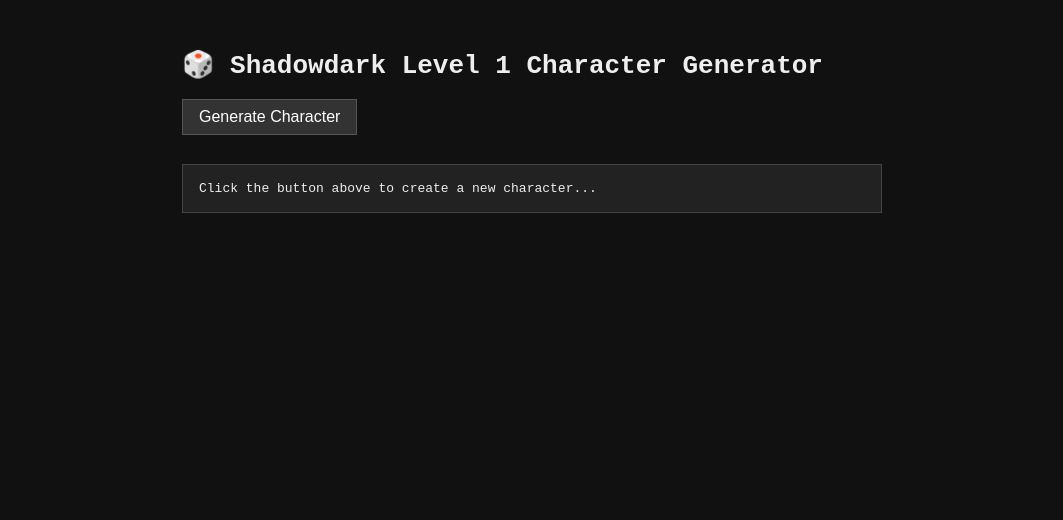
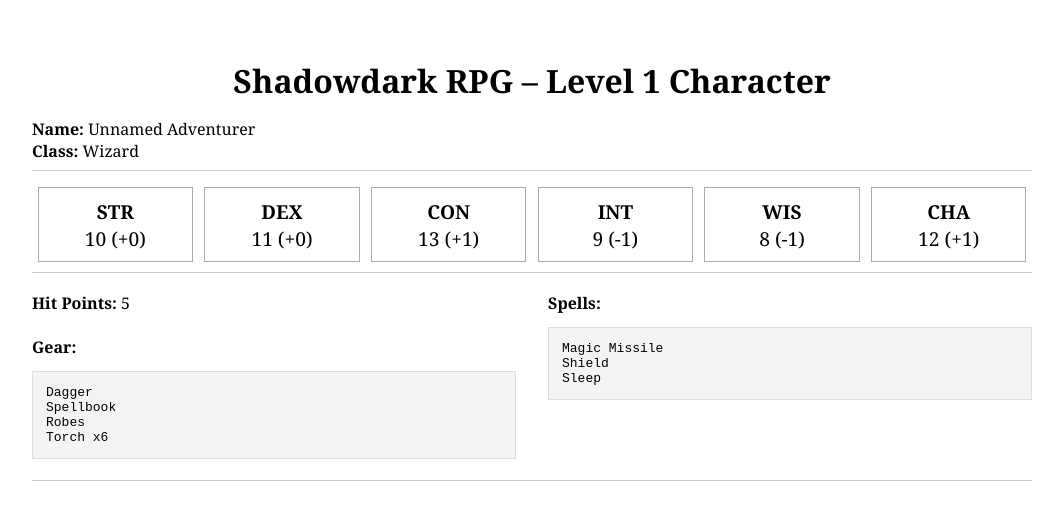
Before and after one commit to ebabel-eu/shadowdark-character, a plain HTML site: page index.html in a window 1280 px wide. Shown: the whole page, without its empty margins (108-1171 px from the left). Drawn offline with Linux system fonts and the light colour scheme.

Commit message:
Update index.html for printing

```diff
--- a/index.html
+++ b/index.html
@@ -2,46 +2,99 @@
 <html lang="en">
 <head>
   <meta charset="UTF-8">
-  <title>Shadowdark Character Generator</title>
+  <title>Shadowdark Character Sheet</title>
   <style>
+    @media print {
+      @page {
+        size: A4 landscape;
+        margin: 1cm;
+      }
+    }
+
     body {
-      font-family: monospace;
-      background-color: #111;
-      color: #eee;
-      padding: 2rem;
-      max-width: 700px;
+      font-family: Georgia, serif;
+      background: white;
+      color: black;
+      padding: 1cm;
+      max-width: 1000px;
       margin: auto;
     }
-    button {
-      background: #333;
-      color: #fff;
-      border: 1px solid #555;
-      padding: 0.5rem 1rem;
-      font-size: 1rem;
-      cursor: pointer;
-      margin-bottom: 1rem;
+
+    h1 {
+      text-align: center;
+      margin-bottom: 0.5em;
     }
+
+    .section {
+      margin-bottom: 1em;
+      border-bottom: 1px solid #ccc;
+      padding-bottom: 0.5em;
+    }
+
+    .stats {
+      display: flex;
+      justify-content: space-between;
+      font-size: 1.2em;
+    }
+
+    .stat {
+      flex: 1;
+      text-align: center;
+      border: 1px solid #aaa;
+      margin: 0 0.3em;
+      padding: 0.5em;
+    }
+
     pre {
-      background: #222;
-      padding: 1rem;
-      border: 1px solid #444;
-      overflow-x: auto;
+      font-size: 1em;
+      white-space: pre-wrap;
+      background: #f4f4f4;
+      padding: 1em;
+      border: 1px solid #ddd;
+    }
+
+    .grid-2 {
+      display: flex;
+      gap: 2em;
+    }
+
+    .half {
+      flex: 1;
     }
   </style>
 </head>
 <body>
-  <h1>🎲 Shadowdark Level 1 Character Generator</h1>
-  <button onclick="generateAndDisplay()">Generate Character</button>
-  <pre id="output">Click the button above to create a new character...</pre>
+  <h1>Shadowdark RPG – Level 1 Character</h1>
+
+  <div class="section">
+    <strong>Name:</strong> <span id="charName">—</span><br>
+    <strong>Class:</strong> <span id="charClass">—</span>
+  </div>
+
+  <div class="section stats" id="statsSection"></div>
+
+  <div class="section grid-2">
+    <div class="half">
+      <strong>Hit Points:</strong> <span id="hp">—</span><br><br>
+      <strong>Gear:</strong>
+      <pre id="gear">—</pre>
+    </div>
+    <div class="half">
+      <strong>Spells:</strong>
+      <pre id="spells">—</pre>
+    </div>
+  </div>
 
   <script>
+    // Insert your character generator logic here:
     function roll3d6() {
-      return Array.from({ length: 3 }, () => Math.floor(Math.random() * 6) + 1)
-                  .reduce((sum, val) => sum + val, 0);
+      return Array.from({ length: 3 }, () => Math.floor(Math.random() * 6) + 1).reduce((a, b) => a + b, 0);
     }
-
     function abilityMod(score) {
       return Math.floor((score - 10) / 2);
+    }
+    function getRandom(arr, n = 1) {
+      return arr.sort(() => 0.5 - Math.random()).slice(0, n);
     }
 
     const classes = ["Fighter", "Thief", "Wizard", "Priest"];
@@ -50,54 +103,48 @@
       Priest: ["Cure Wounds", "Bless", "Protection from Evil", "Turn Undead", "Detect Evil"]
     };
 
-    function getRandomFromArray(arr, count = 1) {
-      const shuffled = arr.slice().sort(() => 0.5 - Math.random());
-      return shuffled.slice(0, count);
-    }
+    function generateCharacter() {
+      const stats = ["STR", "DEX", "CON", "INT", "WIS", "CHA"].reduce((obj, stat) => {
+        const score = roll3d6();
+        obj[stat] = { score, mod: abilityMod(score) };
+        return obj;
+      }, {});
 
-    function generateCharacter() {
-      const stats = {
-        STR: roll3d6(),
-        DEX: roll3d6(),
-        CON: roll3d6(),
-        INT: roll3d6(),
-        WIS: roll3d6(),
-        CHA: roll3d6()
-      };
-
-      const characterClass = getRandomFromArray(classes)[0];
-      const conMod = abilityMod(stats.CON);
-      const baseHP = {
-        Fighter: 8,
-        Thief: 6,
-        Wizard: 4,
-        Priest: 6
-      }[characterClass];
-
+      const charClass = getRandom(classes)[0];
+      const conMod = stats.CON.mod;
+      const baseHP = { Fighter: 8, Thief: 6, Wizard: 4, Priest: 6 }[charClass];
       const gear = {
         Fighter: ["Sword", "Shield", "Chainmail", "Torch x6"],
         Thief: ["Dagger", "Thieves' Tools", "Leather Armor", "Torch x6"],
         Wizard: ["Dagger", "Spellbook", "Robes", "Torch x6"],
         Priest: ["Mace", "Holy Symbol", "Chainmail", "Torch x6"]
-      }[characterClass];
-
-      const spells = ["Wizard", "Priest"].includes(characterClass)
-        ? getRandomFromArray(level1Spells[characterClass], 3)
-        : [];
+      }[charClass];
+      const spells = ["Wizard", "Priest"].includes(charClass) ? getRandom(level1Spells[charClass], 3) : [];
 
       return {
-        Class: characterClass,
-        Stats: stats,
-        Modifiers: Object.fromEntries(Object.entries(stats).map(([k, v]) => [k, abilityMod(v)])),
-        HP: Math.max(1, baseHP + conMod),
-        Gear: gear,
-        Spells: spells
+        name: "Unnamed Adventurer",
+        class: charClass,
+        stats,
+        hp: Math.max(1, baseHP + conMod),
+        gear,
+        spells
       };
     }
 
-    function generateAndDisplay() {
-      const char = generateCharacter();
-      document.getElementById("output").textContent = JSON.stringify(char, null, 2);
+    const char = generateCharacter();
+
+    document.getElementById("charName").textContent = char.name;
+    document.getElementById("charClass").textContent = char.class;
+    document.getElementById("hp").textContent = char.hp;
+    document.getElementById("gear").textContent = char.gear.join("\n");
+    document.getElementById("spells").textContent = char.spells.join("\n") || "None";
+
+    const statsDiv = document.getElementById("statsSection");
+    for (const [stat, { score, mod }] of Object.entries(char.stats)) {
+      const div = document.createElement("div");
+      div.className = "stat";
+      div.innerHTML = `<strong>${stat}</strong><br>${score} (${mod >= 0 ? "+" : ""}${mod})`;
+      statsDiv.appendChild(div);
     }
   </script>
 </body>
```
